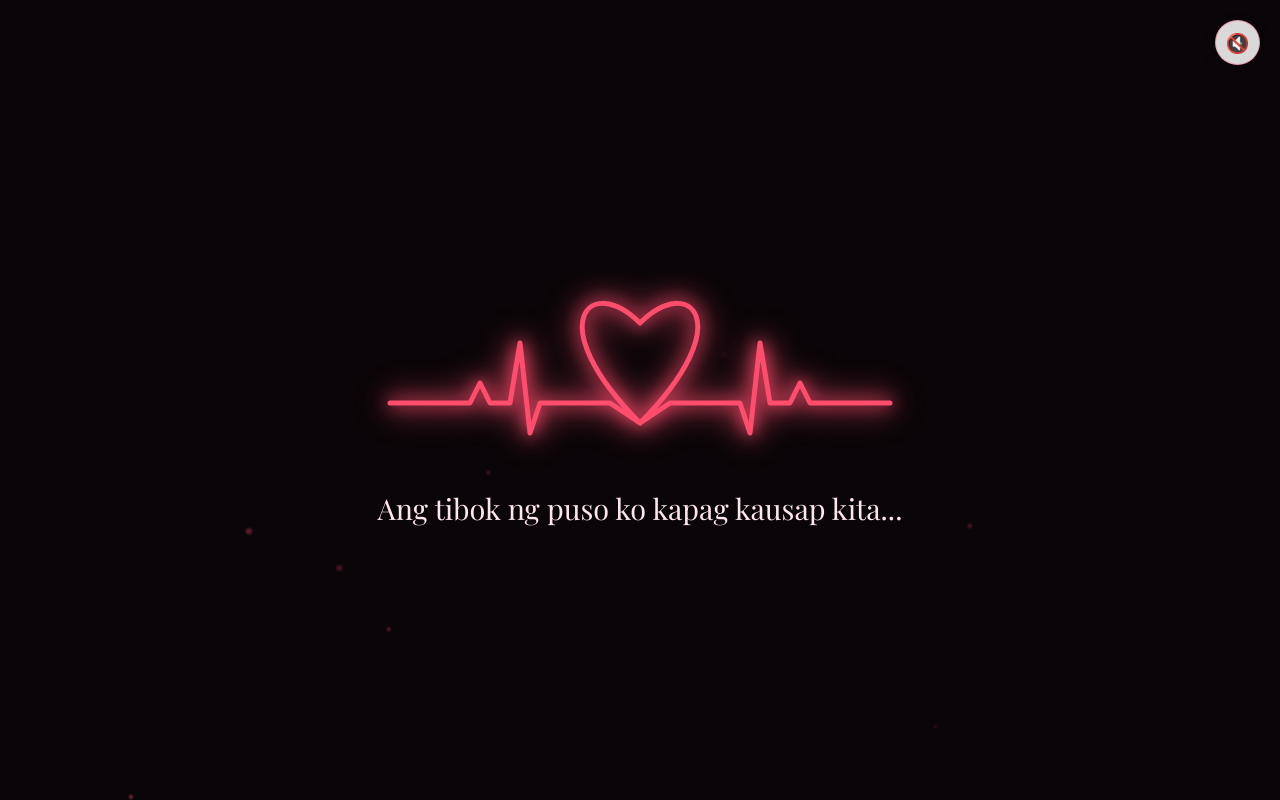
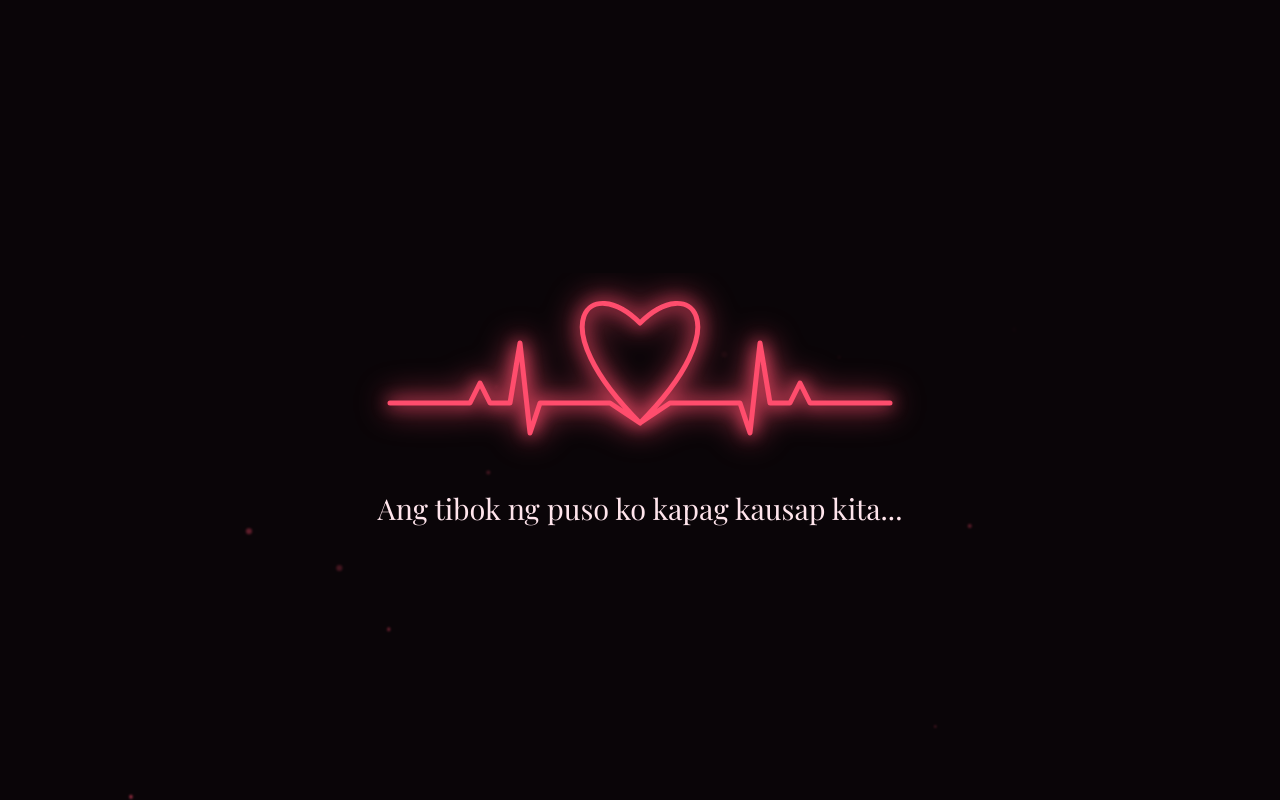
Before and after one commit to Dashersd/Ikaw, a React (Vite) app: page / in a window 1280 px wide. Built offline with nearby package versions, Linux system fonts and the light colour scheme; a web font is replaced by a local one.

Commit message:
Remove floating music button UI while keeping background music autoplay

```diff
--- a/src/components/BackgroundMusic.jsx
+++ b/src/components/BackgroundMusic.jsx
@@ -46,46 +46,7 @@ const BackgroundMusic = () => {
   };
 
   return (
-    <>
-      <audio ref={audioRef} src="/music.mp3" loop preload="auto" />
-
-      {/* Floating Music Control Button */}
-      <motion.button
-        onClick={togglePlay}
-        initial={{ opacity: 0, scale: 0 }}
-        animate={{ opacity: 1, scale: 1 }}
-        transition={{ delay: 0.5, duration: 0.5 }}
-        whileHover={{ scale: 1.15 }}
-        whileTap={{ scale: 0.9 }}
-        style={{
-          position: 'fixed',
-          top: '20px',
-          right: '20px',
-          width: '45px',
-          height: '45px',
-          borderRadius: '50%',
-          backgroundColor: 'rgba(255, 255, 255, 0.85)',
-          border: '1px solid rgba(255, 77, 109, 0.4)',
-          boxShadow: '0 4px 15px rgba(0, 0, 0, 0.15)',
-          backdropFilter: 'blur(5px)',
-          display: 'flex',
-          justifyContent: 'center',
-          alignItems: 'center',
-          fontSize: '1.2rem',
-          cursor: 'pointer',
-          zIndex: 9999,
-          color: '#590D22'
-        }}
-        title={isPlaying ? "Mute Music" : "Play Music"}
-      >
-        <motion.span
-          animate={isPlaying ? { rotate: [0, 15, -15, 0] } : { rotate: 0 }}
-          transition={{ repeat: Infinity, duration: 2, ease: "easeInOut" }}
-        >
-          {isPlaying ? "🎵" : "🔇"}
-        </motion.span>
-      </motion.button>
-    </>
+    <audio ref={audioRef} src="/music.mp3" loop preload="auto" />
   );
 };
 
```
